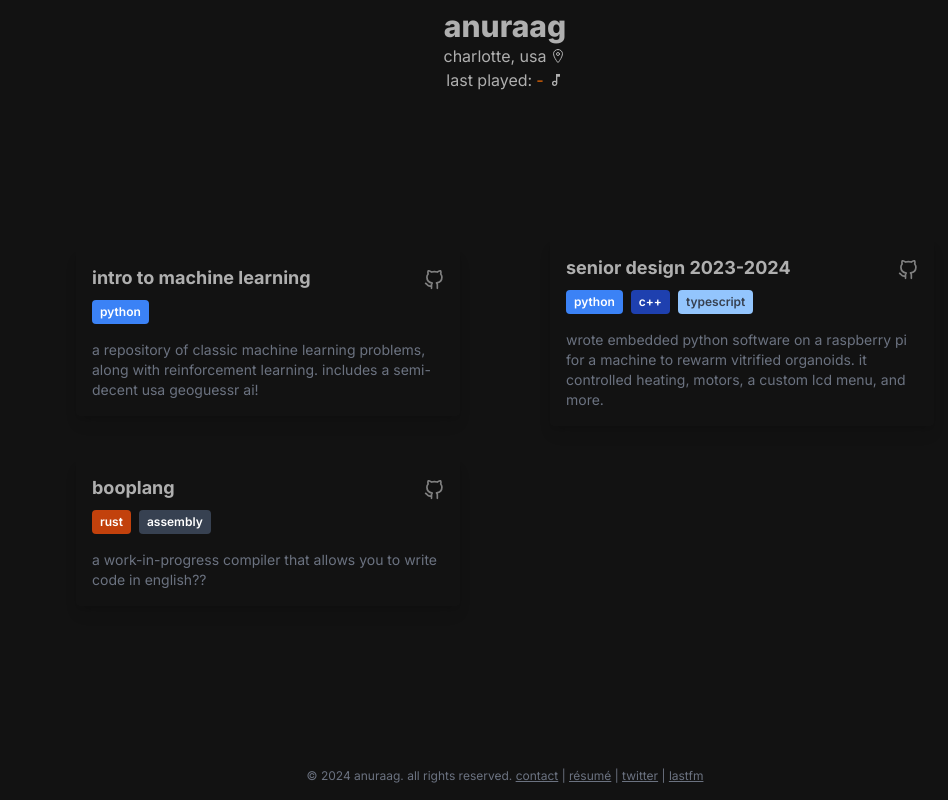
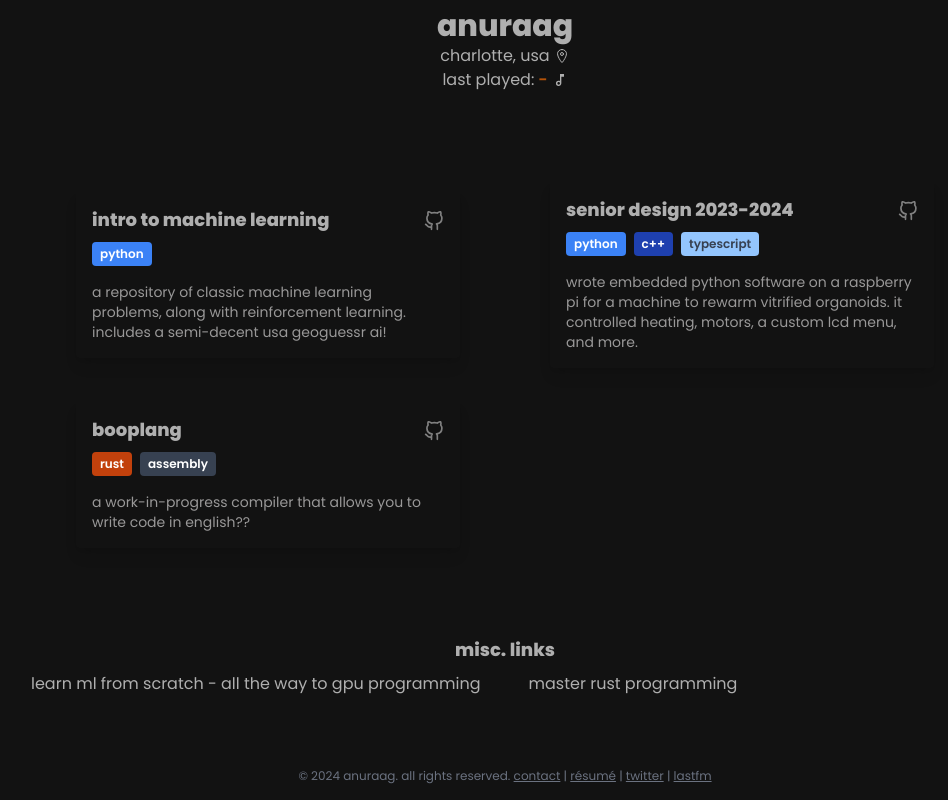
Before and after one commit to boopdotpng/portfolio, a Next.js app: page / in a window 1280 px wide. Shown: the whole page, without its empty margins (135-1083 px from the left). Built offline with nearby package versions, Linux system fonts and the light colour scheme; no server answers.

Commit message:
change font

```diff
--- a/src/app/layout.tsx
+++ b/src/app/layout.tsx
@@ -1,8 +1,8 @@
 import type { Metadata } from "next";
-import { Inter } from "next/font/google";
+import { Inter, Poppins } from "next/font/google";
 import "./globals.css";
 
-const inter = Inter({ subsets: ["latin"] });
+const inter = Poppins({ subsets: ["latin"], weight: ["400", "600", "800"] });
 
 export const metadata: Metadata = {
   title: "anuraag's portfolio",
--- a/src/app/page.tsx
+++ b/src/app/page.tsx
@@ -27,7 +27,7 @@ const projects: ProjectCard[] = [
 
 export default async function Main() {
   return (
-    <main className="bg-[#121212] p-[0.5rem] text-[#afafaf] flex flex-col justify-between items-center min-h-screen">
+    <main className="bg-[#121212] p-[0.5rem] text-[#afafaf] flex flex-col md:justify-between lg:justify-between  items-center min-h-screen">
       <section className="md:w-1/2 sm:w-full flex flex-col items-center">
         <h1 className="font-extrabold text-3xl">anuraag</h1>
         <div className="text-center flex gap-1 items-center ">
@@ -48,17 +48,17 @@ export default async function Main() {
           <Project key={p.name} project={p} />
         ))}
       </section>
-      {/* <section className="w-3/4">
-        <h3 className="text-lg font-bold mb-2 text-center">future goals</h3>
+      <section className="w-3/4">
+        <h3 className="text-lg font-bold mb-2 text-center">misc. links</h3>
         <ol className="flex space-x-4">
           <li>learn ml from scratch - all the way to gpu programming</li>
           <li></li>
           <li></li>
           <li>master rust programming</li>
         </ol>
-      </section> */}
+      </section>
 
-      <footer className="w-full text-center text-xs text-gray-500 mt-4 mb-2">
+      <footer className="w-full text-center text-xs text-gray-500 mb-2">
         © 2024 anuraag. all rights reserved.&nbsp;
         <a href="mailto::anuraag.warudkar@gmail.com" className="underline">
           contact
--- a/src/components/Project.tsx
+++ b/src/components/Project.tsx
@@ -36,7 +36,7 @@ export default function Project({ project }: { project: ProjectCard }) {
           </span>
         ))}
       </div>
-      <p className="text-gray-500 text-sm">{project.desc}</p>
+      <p className="text-[#999898] text-sm">{project.desc}</p>
     </div>
   );
 }
```
